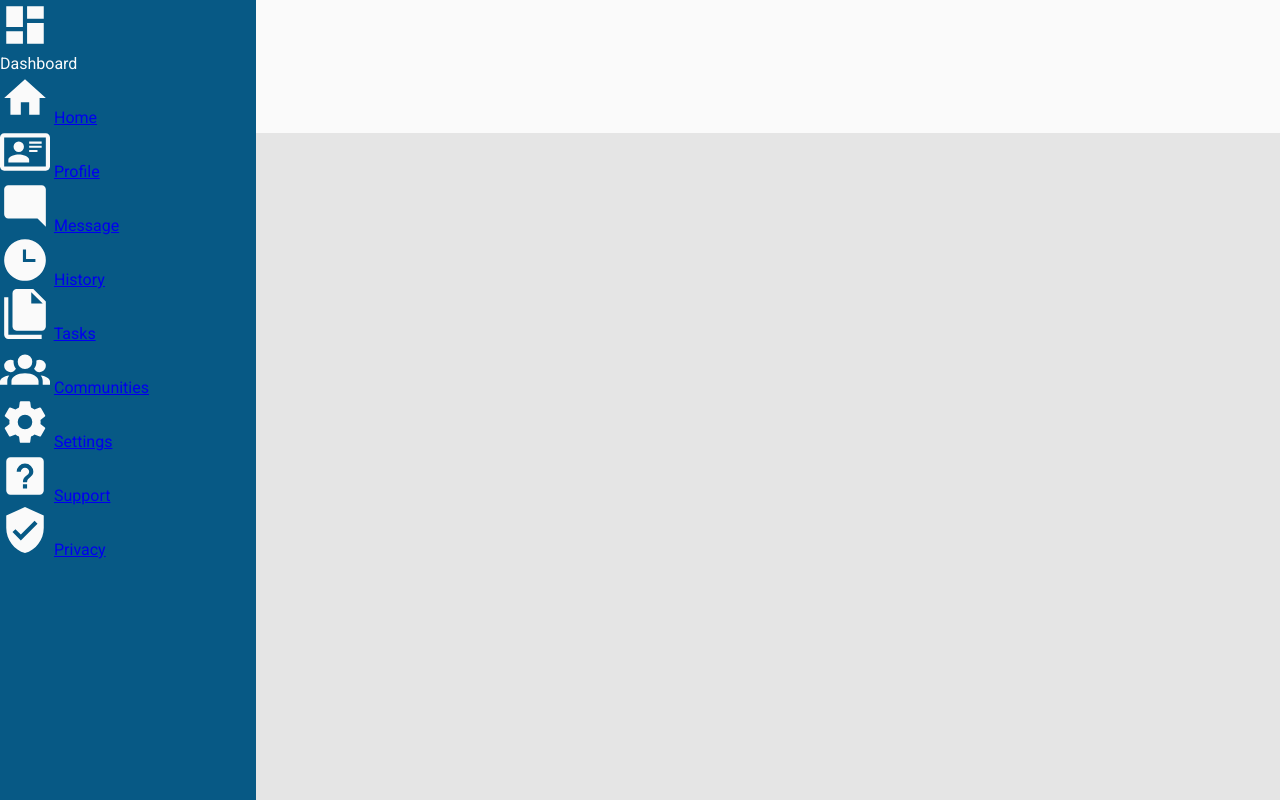
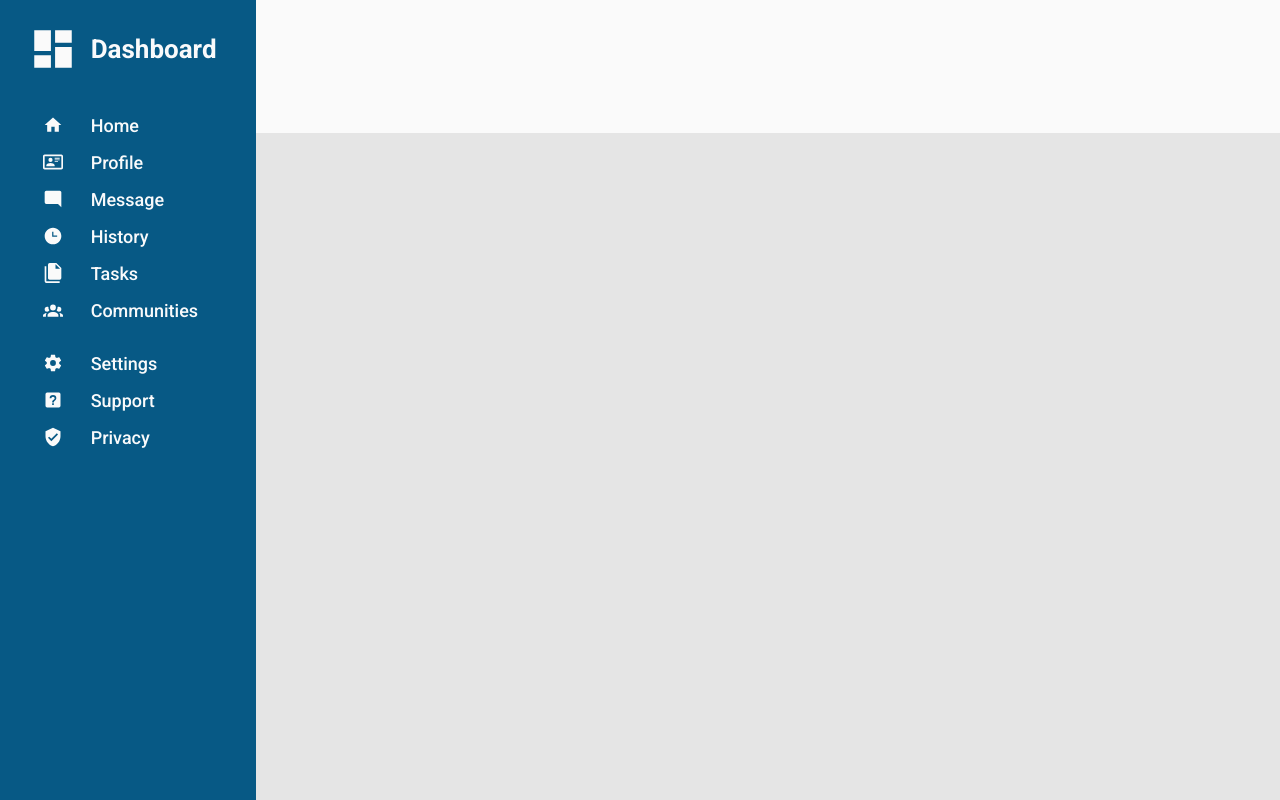
Before and after one commit to rhenzala/dashboard, a plain HTML site: page index.html in a window 1280 px wide. Drawn offline with Linux system fonts and the light colour scheme.

Commit message:
Layout the links and logo in sidebar

```diff
--- a/style.css
+++ b/style.css
@@ -23,13 +23,71 @@ body{
 }
 svg{
     fill: var(--secondary-bg);
+    height: 20px;
+}
+.logo svg{
     height: 50px;
+}
+button,
+ul,
+a{
+    color: var(--secondary-text);
+    font-weight: 500;
+}
+ul{
+    list-style-type: none;
+    font-size: 18px;
+}
+a{
+    text-decoration: none;
 }
 .container{
     height: 100vh;
     display: grid;
     grid-template-columns: 1fr 4fr;
     grid-template-rows: 1fr 5fr;
+}
+
+.sidebar{
+    background-color: var(--tertiary-bg);
+    color: var(--secondary-text);
+    height: 100%;
+    padding: 1rem;
+    grid-column: 1/2;
+    grid-row: 1/-1;
+
+    grid-template-rows: 1fr 3fr 2fr 4fr;
+    row-gap: 2rem;
+}
+.sidebar,
+.logo,
+ul,
+ul li
+{
+    display: grid;
+}
+
+.logo,
+ul li{
+    grid-template-columns: 1fr 2fr;
+    align-items: center;
+}
+.logo svg,
+li svg{
+    justify-self: center;
+}
+ul{
+    row-gap: 1rem;
+}
+.menu ul{
+    grid-template-rows: repeat(6, 1fr);
+}
+.settings-menu ul{
+    grid-template-rows: repeat(3, 1fr);
+}
+.title{
+    font-weight: 700;
+    font-size: 26px;
 }
 
 .header{
@@ -40,13 +98,6 @@ svg{
     grid-column: 2/-1;
 }
 
-.sidebar{
-    background-color: var(--tertiary-bg);
-    color: var(--secondary-text);
-    height: 100%;
-    grid-column: 1/2;
-    grid-row: 1/-1;
-}
 
 .contents{
     display: grid;
```
